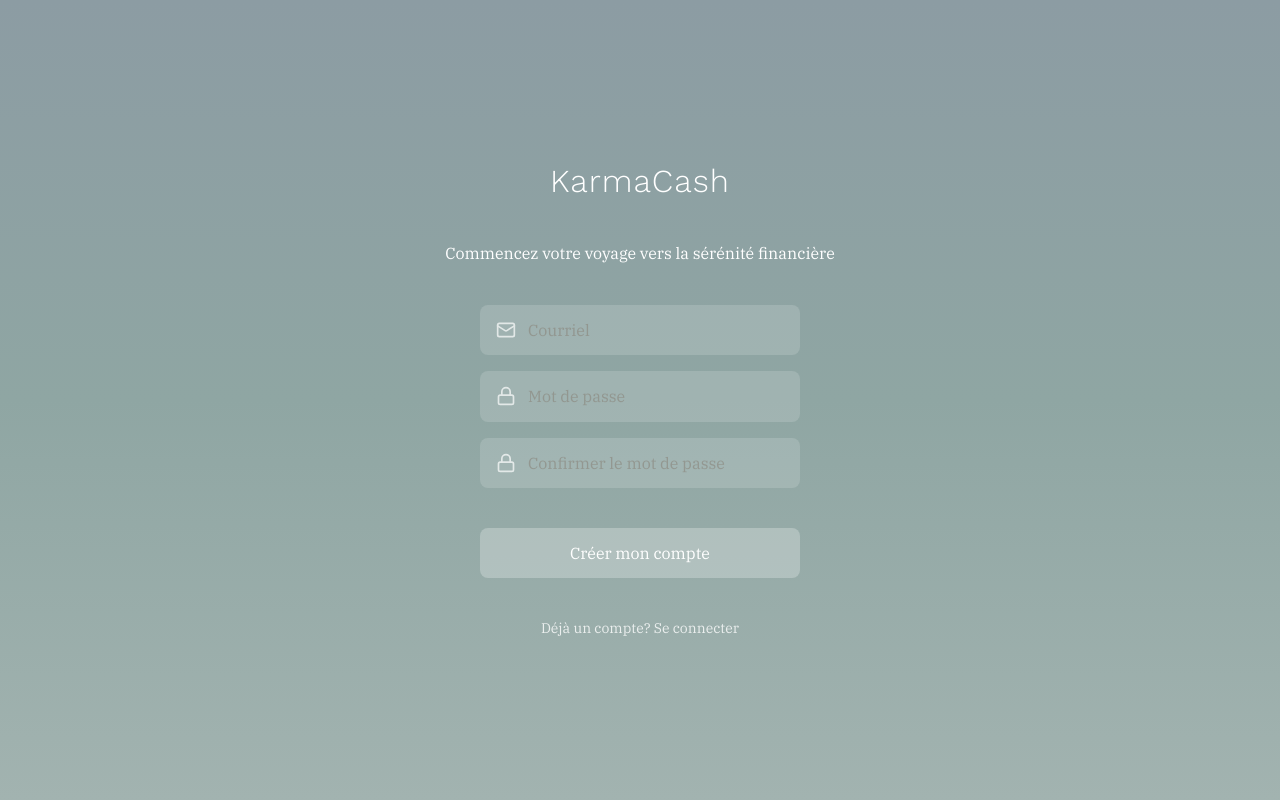
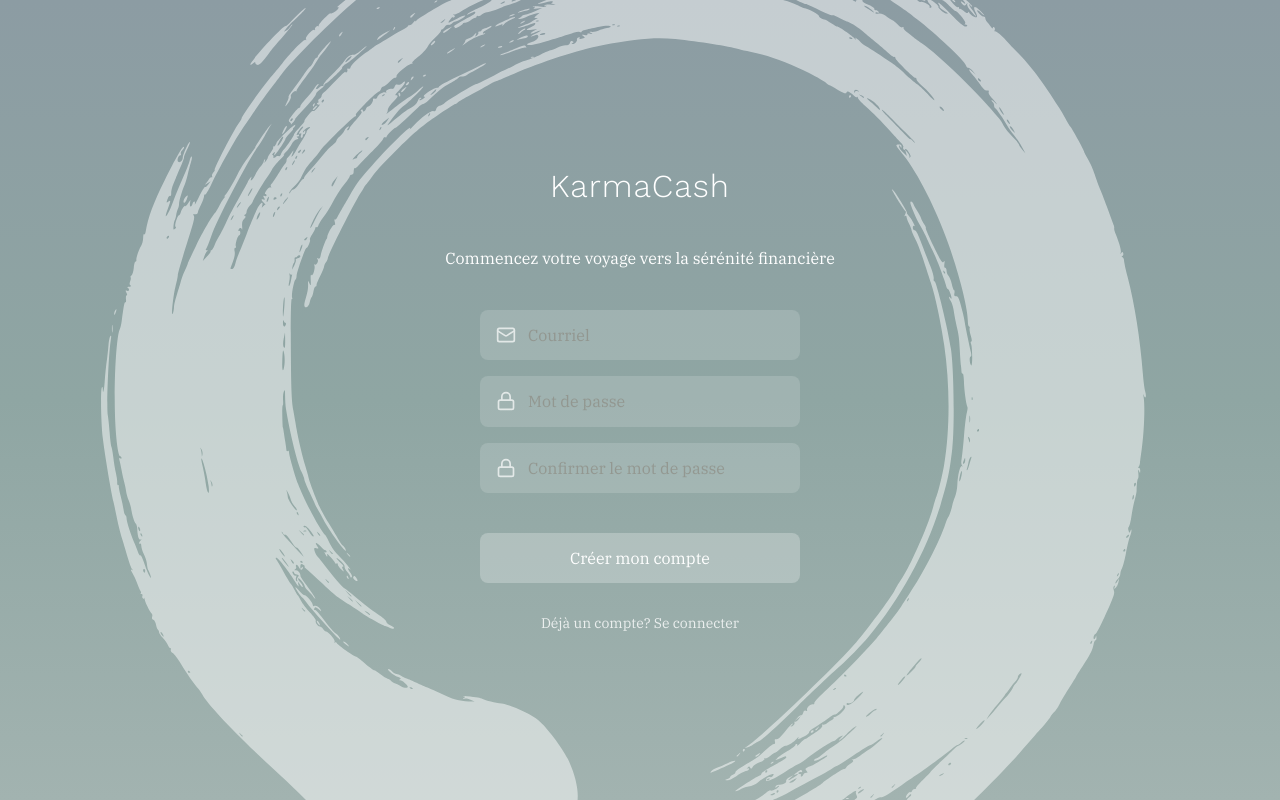
Before and after one commit to BudgetAppV2/karmacash, a React (Vite) app: page /signup in a window 1280 px wide. Built offline with nearby package versions, Linux system fonts and the light colour scheme; no server answers.

Commit message:
Restore Enso circle background to auth pages

```diff
--- a/src/features/auth/LoginPage.jsx
+++ b/src/features/auth/LoginPage.jsx
@@ -1,6 +1,7 @@
 import { useState } from 'react';
 import { Link, useNavigate } from 'react-router-dom';
 import { useAuth } from '../../contexts/AuthContext';
+import ensoSvg from '../../assets/enso-circle.svg';
 
 function LoginPage() {
   const [email, setEmail] = useState('');
@@ -21,7 +22,31 @@ function LoginPage() {
     background: 'linear-gradient(to bottom, #8c9ca3, #8fa6a3, #a2b3b0)',
     color: 'white',
     padding: '1rem',
-    textAlign: 'center'
+    textAlign: 'center',
+    position: 'relative',
+    overflow: 'hidden'
+  };
+
+  const backgroundImageStyle = {
+    position: 'absolute',
+    top: '55%',
+    left: '50%',
+    transform: 'translate(-50%, -50%)',
+    width: '100%',
+    height: 'auto',
+    opacity: 0.5,
+    zIndex: 0,
+    filter: 'brightness(0) invert(1)',
+    pointerEvents: 'none'
+  };
+
+  const contentStyle = {
+    position: 'relative',
+    zIndex: 1,
+    width: '100%',
+    display: 'flex',
+    flexDirection: 'column',
+    alignItems: 'center'
   };
 
   const formStyle = {
@@ -76,7 +101,7 @@ function LoginPage() {
   };
 
   const altActionStyle = {
-    marginTop: '40px',
+    marginTop: '30px',
     color: 'rgba(255, 255, 255, 0.8)',
     fontSize: '14px',
   };
@@ -103,6 +128,11 @@ function LoginPage() {
 
   return (
     <div style={pageStyle} className="auth-container">
+      {/* Background Enso Circle */}
+      <img src={ensoSvg} alt="" style={backgroundImageStyle} />
+
+      {/* Content layer */}
+      <div style={contentStyle}>
         <h1 style={{ marginBottom: '40px', fontWeight: '300', letterSpacing: '1px' }}>KarmaCash</h1>
 
         <p style={{ marginBottom: '40px', fontSize: '16px', fontWeight: '300' }}>Retrouvez votre zen financier</p>
@@ -183,7 +213,8 @@ function LoginPage() {
           Pas encore de compte? <Link to="/signup" style={{ ...linkStyle, marginTop: 0 }}>Créer un compte</Link>
         </div>
       </div>
+    </div>
   );
 }
 
-export default LoginPage;// Test comment
+export default LoginPage;
--- a/src/features/auth/PasswordResetPage.jsx
+++ b/src/features/auth/PasswordResetPage.jsx
@@ -4,6 +4,7 @@ import React, { useState } from 'react';
 import { Link } from 'react-router-dom';
 import { resetPassword } from '../../services/firebase/auth';
 import logger from '../../services/logger';
+import ensoSvg from '../../assets/enso-circle.svg';
 
 const PasswordResetPage = () => {
   const [email, setEmail] = useState('');
@@ -22,7 +23,31 @@ const PasswordResetPage = () => {
     background: 'linear-gradient(to bottom, #8c9ca3, #8fa6a3, #a2b3b0)',
     color: 'white',
     padding: '1rem',
-    textAlign: 'center'
+    textAlign: 'center',
+    position: 'relative',
+    overflow: 'hidden'
+  };
+
+  const backgroundImageStyle = {
+    position: 'absolute',
+    top: '55%',
+    left: '50%',
+    transform: 'translate(-50%, -50%)',
+    width: '100%',
+    height: 'auto',
+    opacity: 0.5,
+    zIndex: 0,
+    filter: 'brightness(0) invert(1)',
+    pointerEvents: 'none'
+  };
+
+  const contentStyle = {
+    position: 'relative',
+    zIndex: 1,
+    width: '100%',
+    display: 'flex',
+    flexDirection: 'column',
+    alignItems: 'center'
   };
 
   const formStyle = {
@@ -130,6 +155,11 @@ const PasswordResetPage = () => {
 
   return (
     <div style={pageStyle} className="auth-container">
+      {/* Background Enso Circle */}
+      <img src={ensoSvg} alt="" style={backgroundImageStyle} />
+
+      {/* Content layer */}
+      <div style={contentStyle}>
         <h1 style={{ marginBottom: '40px', fontWeight: '300', letterSpacing: '1px' }}>KarmaCash</h1>
 
         <h2 style={{ marginBottom: '40px', fontSize: '18px', fontWeight: '300' }}>Réinitialisation du mot de passe</h2>
@@ -179,6 +209,7 @@ const PasswordResetPage = () => {
           Retour à la connexion
         </Link>
       </div>
+    </div>
   );
 };
 
--- a/src/features/auth/SignupPage.jsx
+++ b/src/features/auth/SignupPage.jsx
@@ -1,6 +1,7 @@
 import { useState } from 'react';
 import { Link, useNavigate } from 'react-router-dom';
 import { useAuth } from '../../contexts/AuthContext';
+import ensoSvg from '../../assets/enso-circle.svg';
 
 function SignupPage() {
   const [email, setEmail] = useState('');
@@ -22,7 +23,31 @@ function SignupPage() {
     background: 'linear-gradient(to bottom, #8c9ca3, #8fa6a3, #a2b3b0)',
     color: 'white',
     padding: '1rem',
-    textAlign: 'center'
+    textAlign: 'center',
+    position: 'relative',
+    overflow: 'hidden'
+  };
+
+  const backgroundImageStyle = {
+    position: 'absolute',
+    top: '55%',
+    left: '50%',
+    transform: 'translate(-50%, -50%)',
+    width: '100%',
+    height: 'auto',
+    opacity: 0.5,
+    zIndex: 0,
+    filter: 'brightness(0) invert(1)',
+    pointerEvents: 'none'
+  };
+
+  const contentStyle = {
+    position: 'relative',
+    zIndex: 1,
+    width: '100%',
+    display: 'flex',
+    flexDirection: 'column',
+    alignItems: 'center'
   };
 
   const formStyle = {
@@ -76,7 +101,7 @@ function SignupPage() {
   };
 
   const altActionStyle = {
-    marginTop: '40px',
+    marginTop: '30px',
     color: 'rgba(255, 255, 255, 0.8)',
     fontSize: '14px',
   };
@@ -106,6 +131,11 @@ function SignupPage() {
 
   return (
     <div style={pageStyle} className="auth-container">
+      {/* Background Enso Circle */}
+      <img src={ensoSvg} alt="" style={backgroundImageStyle} />
+
+      {/* Content layer */}
+      <div style={contentStyle}>
         <h1 style={{ marginBottom: '40px', fontWeight: '300', letterSpacing: '1px' }}>KarmaCash</h1>
 
         <p style={{ marginBottom: '40px', fontSize: '16px', fontWeight: '300' }}>Commencez votre voyage vers la sérénité financière</p>
@@ -210,6 +240,7 @@ function SignupPage() {
           Déjà un compte? <Link to="/login" style={linkStyle}>Se connecter</Link>
         </div>
       </div>
+    </div>
   );
 }
 
```
Lines whose indentation alone changed are shown as unchanged.
